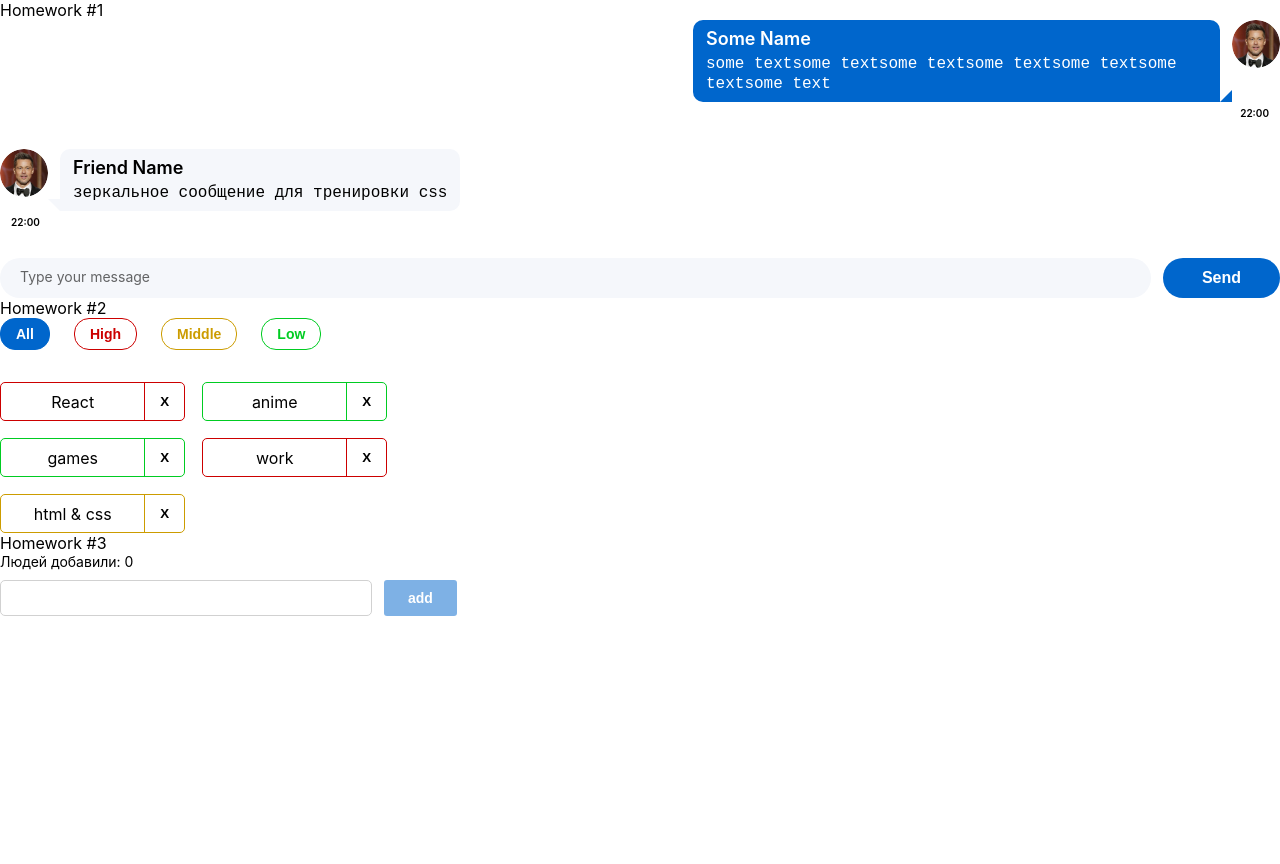
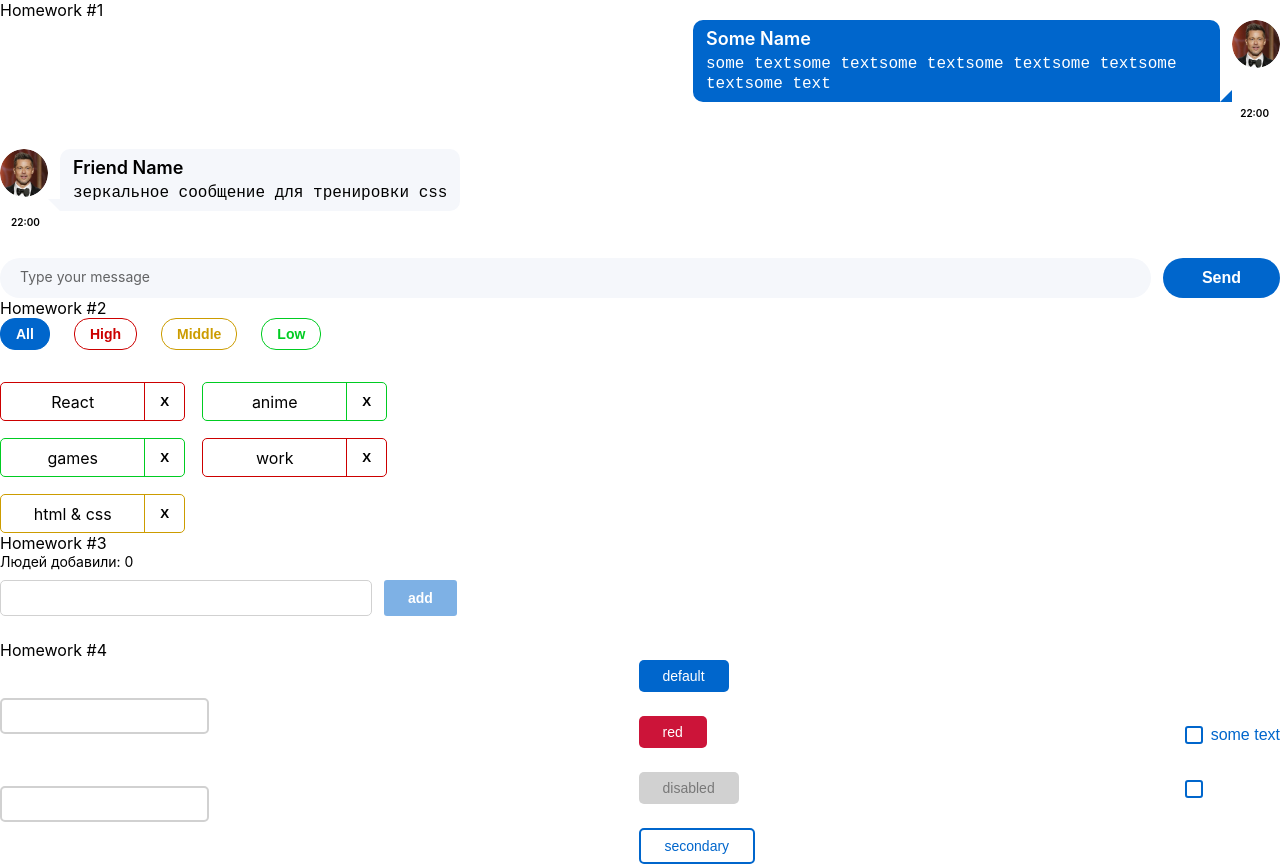
Before and after one commit to Waldemaroo/hws2, a React (Create React App) app: page / in a window 1280 px wide. Before the commit the page ends 800 px from the top, so only its background shows below. Built offline with nearby package versions, Linux system fonts and the light colour scheme.

Commit message:
HW4: SuperButton, SuperCheckbox, SuperInputText styles and logic

```diff
--- a/src/s1-main/App.tsx
+++ b/src/s1-main/App.tsx
@@ -3,7 +3,7 @@ import s from './App.module.css'
 import HW1 from '../s2-homeworks/hw01/HW1'
 import HW2 from "../s2-homeworks/hw02/HW2";
 import HW3 from "../s2-homeworks/hw03/HW3";
-// import HW4 from "../s2-homeworks/hw04/HW4";
+import HW4 from "../s2-homeworks/hw04/HW4";
 
 function App() {
     return (
@@ -12,7 +12,7 @@ function App() {
             {/*раскомментировать по ходу выполнения*/}
             <HW2/>
             <HW3/>
-            {/*<HW4/>*/}
+            <HW4/>
 
             {/*при выполнении дз 5 и более - закомментировать здесь дз 1-4, так как они есть внутри дз 5*/}
             {/*<HW5/>*/}
--- a/src/s2-homeworks/hw04/common/c1-SuperInputText/SuperInputText.module.css
+++ b/src/s2-homeworks/hw04/common/c1-SuperInputText/SuperInputText.module.css
@@ -1,20 +1,41 @@
-.input:focus {
+.inputWrapper {
+    display: flex;
+    flex-direction: column;
+    gap: 4px;
 }
 
 .input {
+    padding: 8px 12px;
+    font-size: 14px;
+    font-family: 'Montserrat', sans-serif;
+    border: 2px solid #d1d1d1;
+    border-radius: 5px;
+    outline: none;
 }
 
-.inputWrapper {
+.input:focus {
+    border-color: #06c;
 }
 
 .superInput {
+    border-color: #d1d1d1;
+}
+
+.superInput:focus {
+    border-color: #06c;
 }
 
 .errorInput {
+    border-color: #cc1439;
 }
 
 .errorInput:focus {
+    border-color: #cc1439;
+    outline: none;
 }
 
 .error {
+    font-size: 12px;
+    font-family: 'Montserrat', sans-serif;
+    color: #cc1439;
 }
--- a/src/s2-homeworks/hw04/common/c2-SuperButton/SuperButton.module.css
+++ b/src/s2-homeworks/hw04/common/c2-SuperButton/SuperButton.module.css
@@ -1,36 +1,59 @@
 .button {
+    padding: 8px 24px;
+    font-size: 14px;
+    font-family: 'Montserrat', sans-serif;
+    border-radius: 5px;
+    border: none;
+    cursor: pointer;
+    transition: opacity 0.2s, background-color 0.2s;
+}
+
+.default {
+    background-color: #06c;
+    color: white;
+}
+
+.default:hover {
+    background-color: #0059b3;
+}
+
+.default:active {
+    background-color: #004c99;
+}
+
+.red {
+    background-color: #cc1439;
+    color: white;
+}
+
+.red:hover {
+    background-color: #b31232;
+}
+
+.red:active {
+    background-color: #990f2b;
+}
+
+.secondary {
+    background-color: transparent;
+    color: #06c;
+    border: 2px solid #06c;
+}
+
+.secondary:hover {
+    background-color: #e6f2ff;
+}
+
+.secondary:active {
+    background-color: #cce5ff;
 }
 
 .disabled {
-}
-
-.secondary {
-}
-
-.default {
-}
-
-.red {
-}
-
-.default:hover {
-}
-
-.red:hover {
-}
-
-.secondary:hover {
-}
-
-
-.default:active {
-}
-
-.secondary:active {
-}
-
-.red:active {
+    background-color: #d1d1d1;
+    color: #787878;
+    cursor: not-allowed;
 }
 
 .button:disabled {
+    cursor: not-allowed;
 }
--- a/src/s2-homeworks/hw04/common/c2-SuperButton/SuperButton.tsx
+++ b/src/s2-homeworks/hw04/common/c2-SuperButton/SuperButton.tsx
@@ -18,10 +18,9 @@ const SuperButton: React.FC<SuperButtonPropsType> = (
     }
 ) => {
     const finalClassName = s.button
-        // + (disabled
-        //         ? ...
-        //         : xType === 'red'
-        //             ? ...
+        + (disabled
+            ? ' ' + s.disabled
+            : ' ' + (xType === 'red' ? s.red : xType === 'secondary' ? s.secondary : s.default))
         + (className ? ' ' + className : '') // задачка на смешивание классов
 
     return (
--- a/src/s2-homeworks/hw04/common/c3-SuperCheckbox/SuperCheckbox.tsx
+++ b/src/s2-homeworks/hw04/common/c3-SuperCheckbox/SuperCheckbox.tsx
@@ -27,8 +27,8 @@ const SuperCheckbox: React.FC<SuperCheckboxPropsType> = (
     }
 ) => {
     const onChangeCallback = (e: ChangeEvent<HTMLInputElement>) => {
-        // задачка на написание онченджа
-
+        onChange?.(e)
+        onChangeChecked?.(e.currentTarget.checked)
     }
 
     const finalInputClassName = s.checkbox
```
